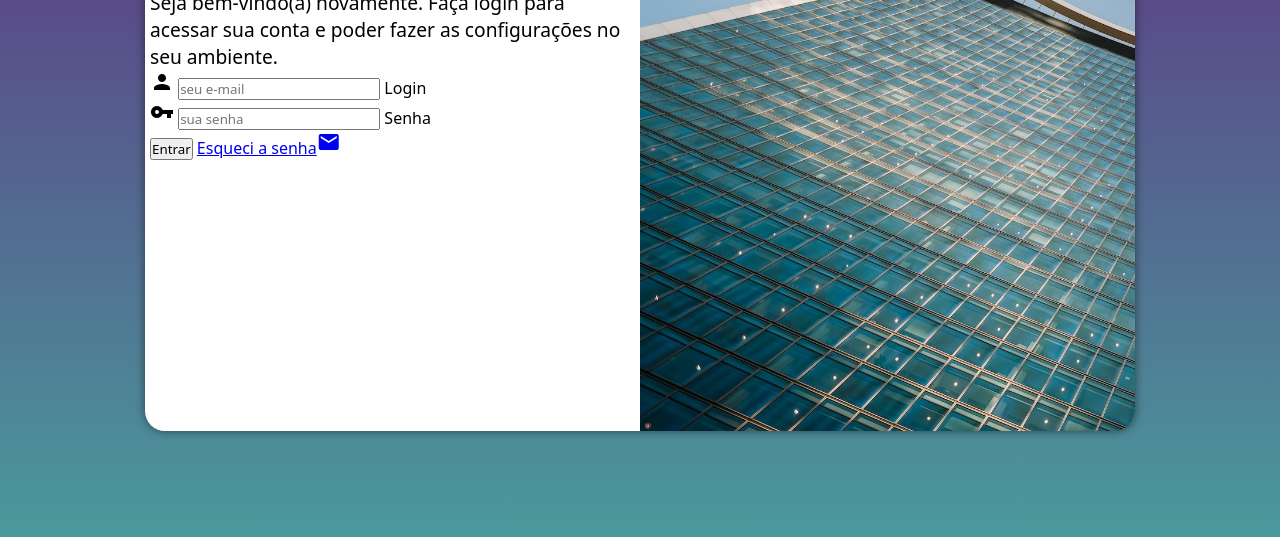
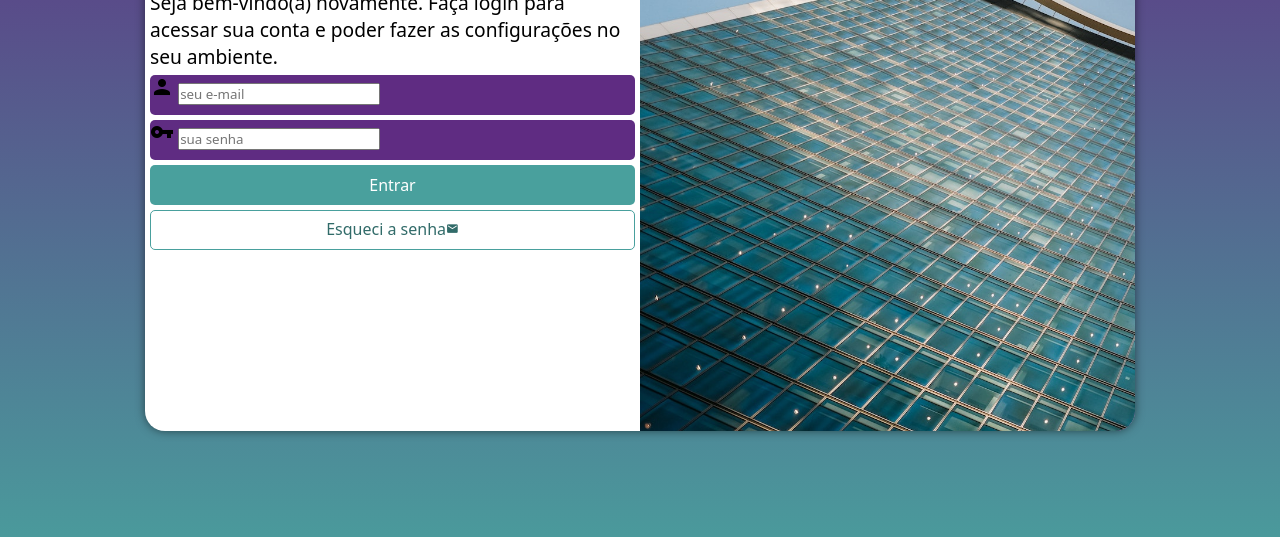
Before and after one commit to LuisHenrique004/projeto-login, a plain HTML site: page index.html in a window 1280 px wide. Shown: the part 219-756 px from the top of the page. Drawn offline with Linux system fonts and the light colour scheme.

Commit message:
formatação do formulário

```diff
--- a/estilos/style.css
+++ b/estilos/style.css
@@ -64,3 +64,55 @@ div#formulario > h1 {
 div#formulario > p {
     font-size: 0.8em;
 }
+
+form > div.campo {
+    display: block;
+    background-color: #5f2c82;
+    width: 100%;
+    height: 40px;
+    border-radius: 5px;
+    margin: 5px 0px;
+}
+
+div.campo label {
+    display: none;
+}
+
+form input[type=submit] {
+    display: block;
+    font-size: 1em;
+    width: 100%;
+    height: 40px;
+    background-color: #49a09d;
+    color: white;
+    border: none;
+    border-radius: 5px;
+    cursor: pointer;
+}
+
+form input[type=submit]:hover {
+    background-color: #316b69;
+}
+
+form > div > a.botao {
+    display: block;
+    text-align: center;
+    font-size: 1em;
+    width: 100%;
+    height: 40px;
+    color: #316b69;
+    margin-top: 5px;
+    background-color: white;
+    border: 1px solid #49a09d;
+    border-radius: 5px;
+    text-decoration: none;
+    padding-top: 7px;
+}
+
+form > div > a.botao:hover {
+    background-color: #63dad6;
+}
+
+form > div > a.botao > span {
+    font-size: 0.8em
+}
--- a/index.html
+++ b/index.html
@@ -31,7 +31,7 @@
                     </div>
                     <div>
                         <input type="submit" value="Entrar">
-                        <a href="esqueci.html">Esqueci a senha<span class="material-icons">mail</span></a>
+                        <a href="esqueci.html" class="botao">Esqueci a senha<span class="material-icons">mail</span></a>
                     </div>
                 </form>
             </div>
```
